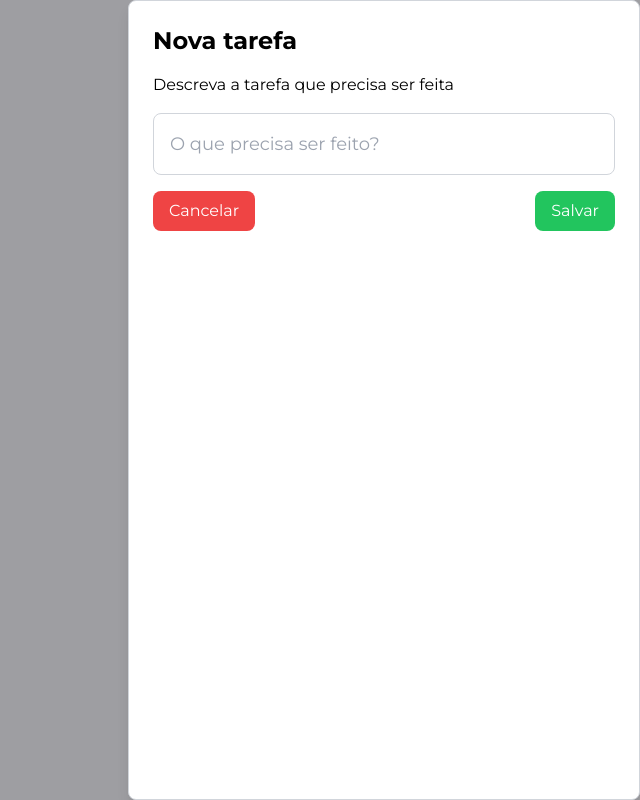
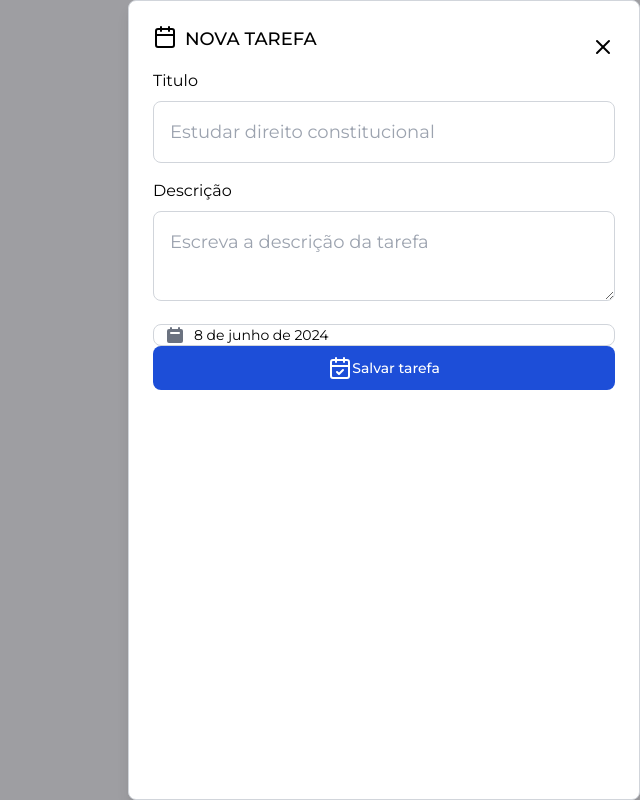
Before and after one commit to jesieldotdev/minhasnotas, a React (Vite) app: page /new in a window 1280 px wide. Shown: the whole page, without its empty margins (640-1280 px from the left). Built offline with nearby package versions, Linux system fonts and the light colour scheme; no server answers.

Commit message:
much more

```diff
--- a/src/App.tsx
+++ b/src/App.tsx
@@ -1,59 +1,23 @@
 import { useState, useEffect } from 'react';
 import { SideBar } from './components/Sidebar';
 import { Home } from './pages/Home';
-import { NewEventModal } from './pages/Home/components/NewEventModal';
 import { Header } from './pages/Home/components/Header';
 import SearchInput from './components/Search';
 import { Dock } from './components/Dock';
-import { HeaderMobile } from './pages/Home/components/HeaderMobile';
 
 function App() {
   const [isSidebarOpen, setIsSidebarOpen] = useState(true);
-  const [isResizing, setIsResizing] = useState(false);
-  const [startX, setStartX] = useState(0);
   const [sidebarWidth, setSidebarWidth] = useState(250); // largura inicial da sidebar
 
-  const handleMouseDown = (event) => {
-    setIsResizing(true);
-    setStartX(event.clientX);
-  };
-
-  const handleMouseUp = () => {
-    setIsResizing(false);
-  };
-
-  const handleMouseMove = (event) => {
-    if (isResizing) {
-      const delta = event.clientX - startX;
-      const newWidth = sidebarWidth + delta;
-      setSidebarWidth(newWidth);
-      setStartX(event.clientX);
-    }
-  };
-
-  useEffect(() => {
-    if (isResizing) {
-      window.addEventListener('mousemove', handleMouseMove);
-      window.addEventListener('mouseup', handleMouseUp);
-    } else {
-      window.removeEventListener('mousemove', handleMouseMove);
-      window.removeEventListener('mouseup', handleMouseUp);
-    }
-
-    return () => {
-      window.removeEventListener('mousemove', handleMouseMove);
-      window.removeEventListener('mouseup', handleMouseUp);
-    };
-  }, [isResizing]);
 
   return (
     <>
       {/* HeaderMobile visível apenas em dispositivos móveis */}
-      <div className="block lg:hidden">
+      {/* <div className="block lg:hidden">
         <HeaderMobile logout={() => alert('')} />
-      </div>
+      </div> */}
 
-      <div className="flex h-full ">
+      <div className="flex  ">
         <div
           className="relative"
           style={{ width: isSidebarOpen ? `${sidebarWidth}px` : '2px', background: 'bg-zinc-800' }}
@@ -61,7 +25,6 @@ function App() {
           <Header className="border-b min-h-20" />
           <SideBar
             className="block"
-            onMouseDown={handleMouseDown}
           />
         </div>
 
--- a/src/pages/Home/components/Header/index.tsx
+++ b/src/pages/Home/components/Header/index.tsx
@@ -1,4 +1,4 @@
-import { ClipboardCheck, LogOut } from "lucide-react"
+import { ClipboardCheck, HeartPulse, LogOut } from "lucide-react"
 
 interface HeaderProps {
     className?:string
@@ -8,7 +8,7 @@ export const Header = ({  className }: HeaderProps) => {
     return (
         <header className={`flex items-center mb-4 p-4 gap-2 ${className}`}>
             <div className="bg-zinc-600 p-2 rounded">
-            <ClipboardCheck className="min-h-6 min-w-6 text-white "/>
+            <HeartPulse className="min-h-6 min-w-6 text-white "/>
             </div>
             <p className="text-xl font-light">Agenda<span className="font-semibold text-slate-600">ACS</span></p>
             {/* <button onClick={() => logout()}><LogOut /></button> */}
--- a/src/pages/Home/components/Menu/index.tsx
+++ b/src/pages/Home/components/Menu/index.tsx
@@ -1,18 +1,23 @@
-import { FolderOpenDot, LayoutDashboard } from 'lucide-react';
+import { Cog, FolderOpenDot, LayoutDashboard } from 'lucide-react';
 import React, { useState } from 'react';
-import { FiHome, FiFolder, FiCheckSquare, FiList, FiCalendar } from 'react-icons/fi';
 
 const Menu = () => {
-  const [activeItem, setActiveItem] = useState('dashboard'); // Estado para controlar o item ativo
+  const [activeItem, setActiveItem] = useState('dashboard');
+  const [generalItem, setGeneralItem] = useState('settings');
 
   const menuItems = [
     { id: 'dashboard', label: 'Dashboard', icon: < LayoutDashboard /> },
     { id: 'projects', label: 'Projetos', icon: <FolderOpenDot /> },
   ];
 
+  const general = [
+    { id: 'settings', label: 'Configurações', icon: < Cog /> },
+  ];
+
   return (
-    <div className="bg-white h-screen flex flex-col p-4 pt-0">
-      <div className="text-normal  font-normal p-4 text-zinc-500">MENU</div>
+    <div className="bg-white h-screen flex flex-col p-4 pt-0 justify-between">
+      <div>
+        <div className="text-normal  font-normal p-4 text-zinc-500">Menu</div>
         {menuItems.map((item) => (
           <button
             key={item.id}
@@ -25,6 +30,22 @@ const Menu = () => {
           </button>
         ))}
       </div>
+
+      <div className='border-t'>
+        <div className="text-normal  font-normal p-4 text-zinc-500">Geral</div>
+        {general.map((item) => (
+          <button
+            key={item.id}
+            className={`flex items-center font-semibold p-4 rounded w-full ${activeItem === item.id ? 'bg-blue-sec text-iphone-blue border-r-2' : 'text-zinc-500'
+              }`}
+            onClick={() => setGeneralItem(item.id)}
+          >
+            {item.icon}
+            <span className="ml-2 ">{item.label}</span>
+          </button>
+        ))}
+      </div>
+    </div>
   );
 };
 
--- a/src/pages/NewTodo/index.tsx
+++ b/src/pages/NewTodo/index.tsx
@@ -1,5 +1,7 @@
+import { Calendar, CalendarCheck, X } from "lucide-react";
 import { ControllerNewTodo } from "./viewController";
 import { motion } from "framer-motion";
+import { Datepicker } from "flowbite-react";
 
 export const NewTodo = ({ onClose }) => {
     const {
@@ -28,37 +30,51 @@ export const NewTodo = ({ onClose }) => {
                 transition={{ duration: 0.3 }}
                 className="w-full h-full sm:max-w-lg p-4 sm:p-6 border border-gray-300 rounded-lg bg-white shadow-lg"
             >
-                <h1 className="text-xl sm:text-2xl font-bold mb-2 sm:mb-4">Nova tarefa</h1>
-                <p className="mb-2 sm:mb-4">Descreva a tarefa que precisa ser feita</p>
+                <div className="flex justify-between">
+                    <div className="flex "><Calendar /><p className="text-lg ml-2  font-medium mb-2 sm:mb-4 uppercase">Nova tarefa</p>
+                    </div>
+
+                    <button onClick={() => onClose()}><X /></button>
+                </div>
+                <p className="mb-2">Titulo</p>
 
                 <input
                     className="w-full p-2 sm:p-4 text-base sm:text-lg border border-gray-300 rounded-lg mb-2 sm:mb-4"
-                    placeholder="O que precisa ser feito?"
+                    placeholder="Estudar direito constitucional"
                     value={description}
                     onChange={(e) => setDescription(e.target.value)}
                 />
+
+                <p className="mb-2">Descrição</p>
+
+                <textarea
+                    className="w-full p-2 sm:p-4 text-base sm:text-lg border border-gray-300 rounded-lg mb-2 sm:mb-4"
+                    placeholder="Escreva a descrição da tarefa"
+                    value={description}
+                    onChange={(e) => setDescription(e.target.value)}
+                />
+
+                <Datepicker language="pt-BR" labelTodayButton="Hoje" labelClearButton="Limpar" />
 
                 <div className="flex flex-col justify-between">
 
 
                     <div className="flex flex-col sm:flex-row sm:justify-between space-y-2 sm:space-y-0 sm:space-x-4">
 
-                        <button
-                            onClick={() => onClose()}
-                            className="bg-red-500 text-white py-2 px-4 rounded-lg hover:bg-red-600"
-                        >
-                            Cancelar
-                        </button>
-                        <button
-                            onClick={addTodo}
-                            className="bg-green-500 text-white py-2 px-4 rounded-lg hover:bg-green-600"
-                        >
-                            Salvar
-                        </button>
+
+
+
 
                     </div>
+
                 </div>
+
+                <button type="submit" className="text-white justify-center flex items-center bg-blue-700 hover:bg-blue-800 w-full focus:ring-4 focus:ring-blue-300 font-medium rounded-lg text-sm px-5 py-2.5 mb-2 dark:bg-blue-600 dark:hover:bg-blue-700 focus:outline-none dark:focus:ring-blue-800">
+                          <CalendarCheck className=""/>
+                        Salvar tarefa</button>
+
             </motion.div>
+
         </div>
     );
 };
```
Lines whose indentation alone changed are shown as unchanged.
